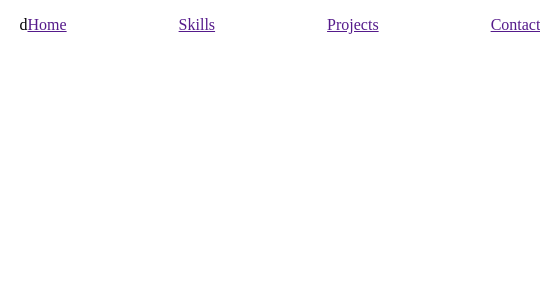
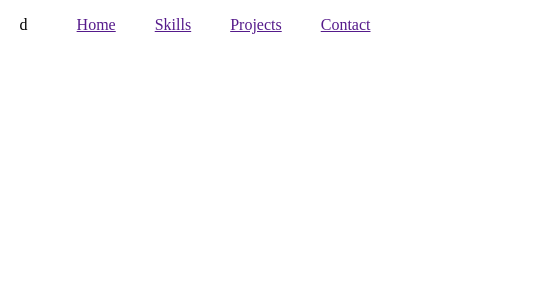
Before and after one commit to dlsntos/dean-santos-dev-portfolio, a React (Vite) app: page / in a window 390 px wide. Shown: the top 300 px of the page, 540 px wide, since content can reach past the window. Built offline with nearby package versions, Linux system fonts and the light colour scheme.

Commit message:
style(Header): make nav list gap responsive

```diff
--- a/src/features/Header/Header.module.css
+++ b/src/features/Header/Header.module.css
@@ -6,6 +6,6 @@ header {
 
 nav ul {
   display: flex;
-  gap: 7rem;
+  gap: clamp(1rem, 10vw, 6rem);
   list-style: none;
 }
```
